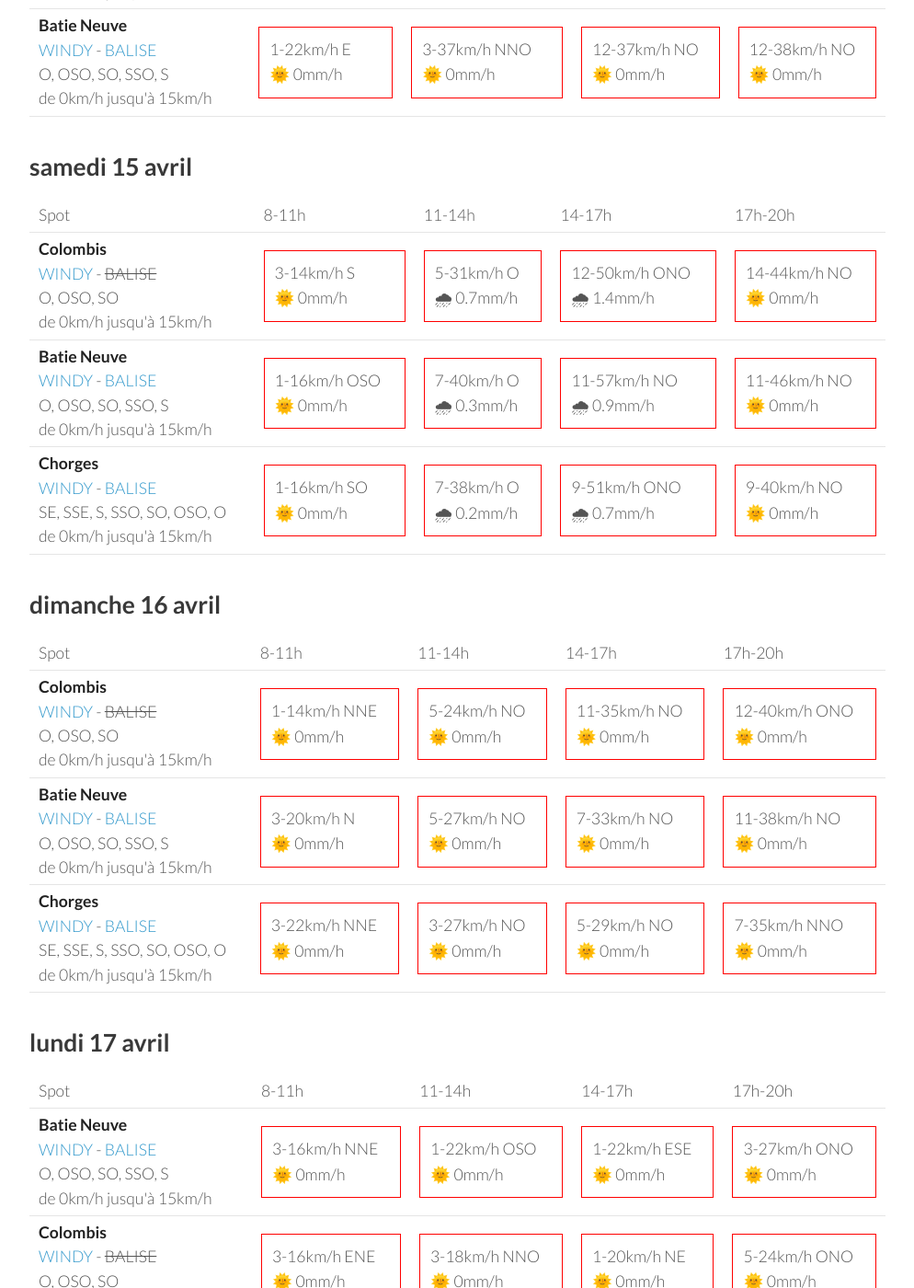
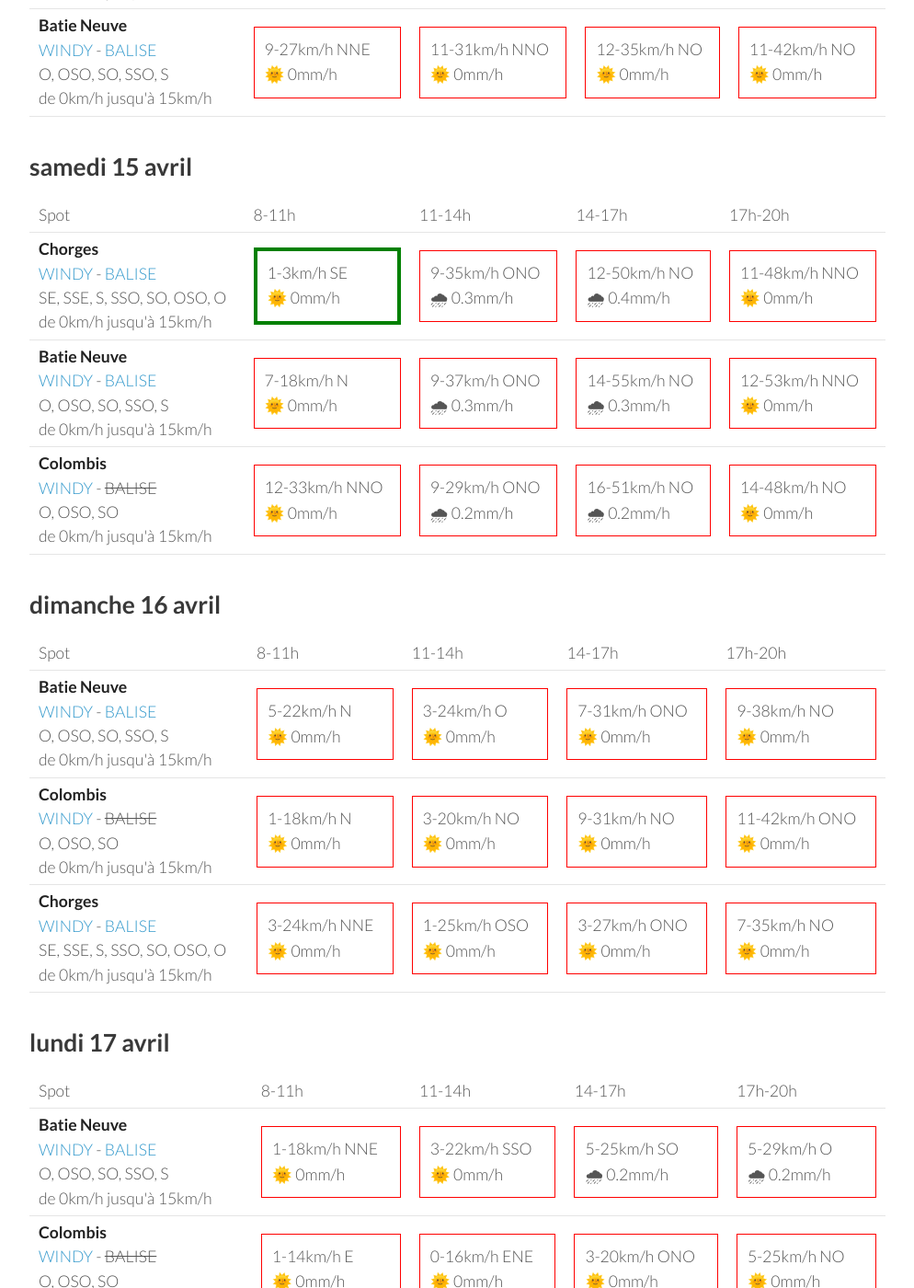
Before and after one commit to parapente-dans-le-nord/parapente-dans-le-nord.github.io, a Jekyll site: the page built from saint_andre.markdown, in a window 1280 px wide and 1400 px high, scrolled down 1066 px. Shown: the whole window at 92% size, without its empty margins (26-1020 px from the left). Built offline with Jekyll 4.4.1, drawn with Linux system fonts in a browser that asks for light colours; some of the changed text lies outside the part shown.

Commit message:
update index.markdown

```diff
--- a/saint_andre.markdown
+++ b/saint_andre.markdown
@@ -25,27 +25,27 @@ page mise à jour le jeudi 13 avril 13:35
         <td><strong>Batie Neuve</strong><br><a href="https://windy.com/44.584/6.236?44.559,6.262,10,m:eTtagly">WINDY</a> - <span class=""><a href="https://www.openwindmap.org/PP554">BALISE</a> </span><br> <span class="vent-favorable">O, OSO, SO, SSO, S</span><br><span class="force-vent">de 0km/h jusqu'à 15km/h</span> </td>
 
             <td><div class="not-flyable"><p>0-0km/h NA</p><p>🌧️ 0mm/h</p></div></td>
-            <td><div class="not-flyable"><p>18-51km/h NNO</p><p>🌞 0mm/h</p></div></td>
-            <td><div class="not-flyable"><p>20-55km/h ONO</p><p>🌞 0mm/h</p></div></td>
-            <td><div class="not-flyable"><p>22-61km/h ONO</p><p>🌞 0mm/h</p></div></td>
+            <td><div class="not-flyable"><p>0-0km/h NA</p><p>🌧️ 0mm/h</p></div></td>
+            <td><div class="not-flyable"><p>0-0km/h NA</p><p>🌧️ 0mm/h</p></div></td>
+            <td><div class="not-flyable"><p>20-61km/h ONO</p><p>🌞 0mm/h</p></div></td>
+
+    </tr>
+<tr>
+        <td><strong>Colombis</strong><br><a href="https://windy.com/44.494/6.216?44.559,6.262,10">WINDY</a> - <span class="no-balise"> BALISE </span><br> <span class="vent-favorable">O, OSO, SO</span><br><span class="force-vent">de 0km/h jusqu'à 15km/h</span> </td>
+
+            <td><div class="not-flyable"><p>0-0km/h NA</p><p>🌧️ 0mm/h</p></div></td>
+            <td><div class="not-flyable"><p>0-0km/h NA</p><p>🌧️ 0mm/h</p></div></td>
+            <td><div class="not-flyable"><p>0-0km/h NA</p><p>🌧️ 0mm/h</p></div></td>
+            <td><div class="not-flyable"><p>14-51km/h NO</p><p>🌞 0mm/h</p></div></td>
 
     </tr>
 <tr>
         <td><strong>Chorges</strong><br><a href="https://windy.com/44.578/6.280?44.559,6.262,10">WINDY</a> - <span class=""><a href="https://www.openwindmap.org/PP554">BALISE</a> </span><br> <span class="vent-favorable">SE, SSE, S, SSO, SO, OSO, O</span><br><span class="force-vent">de 0km/h jusqu'à 15km/h</span> </td>
 
             <td><div class="not-flyable"><p>0-0km/h NA</p><p>🌧️ 0mm/h</p></div></td>
-            <td><div class="not-flyable"><p>7-25km/h NE</p><p>🌞 0mm/h</p></div></td>
-            <td><div class="not-flyable"><p>18-40km/h O</p><p>🌞 0mm/h</p></div></td>
-            <td><div class="not-flyable"><p>16-42km/h O</p><p>🌞 0mm/h</p></div></td>
-
-    </tr>
-<tr>
-        <td><strong>Colombis</strong><br><a href="https://windy.com/44.494/6.216?44.559,6.262,10">WINDY</a> - <span class="no-balise"> BALISE </span><br> <span class="vent-favorable">O, OSO, SO</span><br><span class="force-vent">de 0km/h jusqu'à 15km/h</span> </td>
-
             <td><div class="not-flyable"><p>0-0km/h NA</p><p>🌧️ 0mm/h</p></div></td>
-            <td><div class="not-flyable"><p>18-50km/h NNO</p><p>🌞 0mm/h</p></div></td>
-            <td><div class="not-flyable"><p>16-46km/h NO</p><p>🌞 0mm/h</p></div></td>
-            <td><div class="not-flyable"><p>14-57km/h NO</p><p>🌞 0mm/h</p></div></td>
+            <td><div class="not-flyable"><p>0-0km/h NA</p><p>🌧️ 0mm/h</p></div></td>
+            <td><div class="not-flyable"><p>12-50km/h O</p><p>🌞 0mm/h</p></div></td>
 
     </tr>
 
@@ -67,30 +67,30 @@ page mise à jour le jeudi 13 avril 13:35
 <tr>
         <td><strong>Chorges</strong><br><a href="https://windy.com/44.578/6.280?44.559,6.262,10">WINDY</a> - <span class=""><a href="https://www.openwindmap.org/PP554">BALISE</a> </span><br> <span class="vent-favorable">SE, SSE, S, SSO, SO, OSO, O</span><br><span class="force-vent">de 0km/h jusqu'à 15km/h</span> </td>
 
-            <td><div class="flyable"><p>1-5km/h OSO</p><p>🌞 0mm/h</p></div></td>
-            <td><div class="flyable"><p>7-12km/h S</p><p>🌞 0mm/h</p></div></td>
-            <td><div class="not-flyable"><p>11-24km/h NO</p><p>🌞 0mm/h</p></div></td>
-            <td><div class="not-flyable"><p>12-38km/h NO</p><p>🌞 0mm/h</p></div></td>
+            <td><div class="not-flyable"><p>1-3km/h ENE</p><p>🌞 0mm/h</p></div></td>
+            <td><div class="flyable"><p>7-14km/h S</p><p>🌞 0mm/h</p></div></td>
+            <td><div class="not-flyable"><p>14-25km/h O</p><p>🌞 0mm/h</p></div></td>
+            <td><div class="not-flyable"><p>9-42km/h ONO</p><p>🌞 0mm/h</p></div></td>
 
 
     </tr>
 <tr>
         <td><strong>Colombis</strong><br><a href="https://windy.com/44.494/6.216?44.559,6.262,10">WINDY</a> - <span class="no-balise"> BALISE </span><br> <span class="vent-favorable">O, OSO, SO</span><br><span class="force-vent">de 0km/h jusqu'à 15km/h</span> </td>
 
-            <td><div class="not-flyable"><p>3-46km/h N</p><p>🌞 0mm/h</p></div></td>
-            <td><div class="not-flyable"><p>14-38km/h NNO</p><p>🌞 0mm/h</p></div></td>
-            <td><div class="not-flyable"><p>5-24km/h NO</p><p>🌞 0mm/h</p></div></td>
-            <td><div class="not-flyable"><p>11-37km/h O</p><p>🌞 0mm/h</p></div></td>
+            <td><div class="not-flyable"><p>11-48km/h NNO</p><p>🌞 0mm/h</p></div></td>
+            <td><div class="not-flyable"><p>12-31km/h NNO</p><p>🌞 0mm/h</p></div></td>
+            <td><div class="not-flyable"><p>5-27km/h O</p><p>🌞 0mm/h</p></div></td>
+            <td><div class="not-flyable"><p>7-35km/h NO</p><p>🌞 0mm/h</p></div></td>
 
 
     </tr>
 <tr>
         <td><strong>Batie Neuve</strong><br><a href="https://windy.com/44.584/6.236?44.559,6.262,10,m:eTtagly">WINDY</a> - <span class=""><a href="https://www.openwindmap.org/PP554">BALISE</a> </span><br> <span class="vent-favorable">O, OSO, SO, SSO, S</span><br><span class="force-vent">de 0km/h jusqu'à 15km/h</span> </td>
 
-            <td><div class="not-flyable"><p>1-22km/h E</p><p>🌞 0mm/h</p></div></td>
-            <td><div class="not-flyable"><p>3-37km/h NNO</p><p>🌞 0mm/h</p></div></td>
-            <td><div class="not-flyable"><p>12-37km/h NO</p><p>🌞 0mm/h</p></div></td>
-            <td><div class="not-flyable"><p>12-38km/h NO</p><p>🌞 0mm/h</p></div></td>
+            <td><div class="not-flyable"><p>9-27km/h NNE</p><p>🌞 0mm/h</p></div></td>
+            <td><div class="not-flyable"><p>11-31km/h NNO</p><p>🌞 0mm/h</p></div></td>
+            <td><div class="not-flyable"><p>12-35km/h NO</p><p>🌞 0mm/h</p></div></td>
+            <td><div class="not-flyable"><p>11-42km/h NO</p><p>🌞 0mm/h</p></div></td>
 
 
     </tr>
@@ -111,32 +111,32 @@ page mise à jour le jeudi 13 avril 13:35
       <td>17h-20h</td>
     </tr>
 <tr>
-        <td><strong>Colombis</strong><br><a href="https://windy.com/44.494/6.216?44.559,6.262,10">WINDY</a> - <span class="no-balise"> BALISE </span><br> <span class="vent-favorable">O, OSO, SO</span><br><span class="force-vent">de 0km/h jusqu'à 15km/h</span> </td>
+        <td><strong>Chorges</strong><br><a href="https://windy.com/44.578/6.280?44.559,6.262,10">WINDY</a> - <span class=""><a href="https://www.openwindmap.org/PP554">BALISE</a> </span><br> <span class="vent-favorable">SE, SSE, S, SSO, SO, OSO, O</span><br><span class="force-vent">de 0km/h jusqu'à 15km/h</span> </td>
 
-            <td><div class="not-flyable"><p>3-14km/h S</p><p>🌞 0mm/h</p></div></td>
-            <td><div class="not-flyable"><p>5-31km/h O</p><p>🌧 0.7mm/h</p></div></td>
-            <td><div class="not-flyable"><p>12-50km/h ONO</p><p>🌧 1.4mm/h</p></div></td>
-            <td><div class="not-flyable"><p>14-44km/h NO</p><p>🌞 0mm/h</p></div></td>
+            <td><div class="flyable"><p>1-3km/h SE</p><p>🌞 0mm/h</p></div></td>
+            <td><div class="not-flyable"><p>9-35km/h ONO</p><p>🌧 0.3mm/h</p></div></td>
+            <td><div class="not-flyable"><p>12-50km/h NO</p><p>🌧 0.4mm/h</p></div></td>
+            <td><div class="not-flyable"><p>11-48km/h NNO</p><p>🌞 0mm/h</p></div></td>
 
 
     </tr>
 <tr>
         <td><strong>Batie Neuve</strong><br><a href="https://windy.com/44.584/6.236?44.559,6.262,10,m:eTtagly">WINDY</a> - <span class=""><a href="https://www.openwindmap.org/PP554">BALISE</a> </span><br> <span class="vent-favorable">O, OSO, SO, SSO, S</span><br><span class="force-vent">de 0km/h jusqu'à 15km/h</span> </td>
 
-            <td><div class="not-flyable"><p>1-16km/h OSO</p><p>🌞 0mm/h</p></div></td>
-            <td><div class="not-flyable"><p>7-40km/h O</p><p>🌧 0.3mm/h</p></div></td>
-            <td><div class="not-flyable"><p>11-57km/h NO</p><p>🌧 0.9mm/h</p></div></td>
-            <td><div class="not-flyable"><p>11-46km/h NO</p><p>🌞 0mm/h</p></div></td>
+            <td><div class="not-flyable"><p>7-18km/h N</p><p>🌞 0mm/h</p></div></td>
+            <td><div class="not-flyable"><p>9-37km/h ONO</p><p>🌧 0.3mm/h</p></div></td>
+            <td><div class="not-flyable"><p>14-55km/h NO</p><p>🌧 0.3mm/h</p></div></td>
+            <td><div class="not-flyable"><p>12-53km/h NNO</p><p>🌞 0mm/h</p></div></td>
 
 
     </tr>
 <tr>
-        <td><strong>Chorges</strong><br><a href="https://windy.com/44.578/6.280?44.559,6.262,10">WINDY</a> - <span class=""><a href="https://www.openwindmap.org/PP554">BALISE</a> </span><br> <span class="vent-favorable">SE, SSE, S, SSO, SO, OSO, O</span><br><span class="force-vent">de 0km/h jusqu'à 15km/h</span> </td>
+        <td><strong>Colombis</strong><br><a href="https://windy.com/44.494/6.216?44.559,6.262,10">WINDY</a> - <span class="no-balise"> BALISE </span><br> <span class="vent-favorable">O, OSO, SO</span><br><span class="force-vent">de 0km/h jusqu'à 15km/h</span> </td>
 
-            <td><div class="not-flyable"><p>1-16km/h SO</p><p>🌞 0mm/h</p></div></td>
-            <td><div class="not-flyable"><p>7-38km/h O</p><p>🌧 0.2mm/h</p></div></td>
-            <td><div class="not-flyable"><p>9-51km/h ONO</p><p>🌧 0.7mm/h</p></div></td>
-            <td><div class="not-flyable"><p>9-40km/h NO</p><p>🌞 0mm/h</p></div></td>
+            <td><div class="not-flyable"><p>12-33km/h NNO</p><p>🌞 0mm/h</p></div></td>
+            <td><div class="not-flyable"><p>9-29km/h ONO</p><p>🌧 0.2mm/h</p></div></td>
+            <td><div class="not-flyable"><p>16-51km/h NO</p><p>🌧 0.2mm/h</p></div></td>
+            <td><div class="not-flyable"><p>14-48km/h NO</p><p>🌞 0mm/h</p></div></td>
 
 
     </tr>
@@ -157,32 +157,32 @@ page mise à jour le jeudi 13 avril 13:35
       <td>17h-20h</td>
     </tr>
 <tr>
-        <td><strong>Colombis</strong><br><a href="https://windy.com/44.494/6.216?44.559,6.262,10">WINDY</a> - <span class="no-balise"> BALISE </span><br> <span class="vent-favorable">O, OSO, SO</span><br><span class="force-vent">de 0km/h jusqu'à 15km/h</span> </td>
+        <td><strong>Batie Neuve</strong><br><a href="https://windy.com/44.584/6.236?44.559,6.262,10,m:eTtagly">WINDY</a> - <span class=""><a href="https://www.openwindmap.org/PP554">BALISE</a> </span><br> <span class="vent-favorable">O, OSO, SO, SSO, S</span><br><span class="force-vent">de 0km/h jusqu'à 15km/h</span> </td>
 
-            <td><div class="not-flyable"><p>1-14km/h NNE</p><p>🌞 0mm/h</p></div></td>
-            <td><div class="not-flyable"><p>5-24km/h NO</p><p>🌞 0mm/h</p></div></td>
-            <td><div class="not-flyable"><p>11-35km/h NO</p><p>🌞 0mm/h</p></div></td>
-            <td><div class="not-flyable"><p>12-40km/h ONO</p><p>🌞 0mm/h</p></div></td>
+            <td><div class="not-flyable"><p>5-22km/h N</p><p>🌞 0mm/h</p></div></td>
+            <td><div class="not-flyable"><p>3-24km/h O</p><p>🌞 0mm/h</p></div></td>
+            <td><div class="not-flyable"><p>7-31km/h ONO</p><p>🌞 0mm/h</p></div></td>
+            <td><div class="not-flyable"><p>9-38km/h NO</p><p>🌞 0mm/h</p></div></td>
 
 
     </tr>
 <tr>
-        <td><strong>Batie Neuve</strong><br><a href="https://windy.com/44.584/6.236?44.559,6.262,10,m:eTtagly">WINDY</a> - <span class=""><a href="https://www.openwindmap.org/PP554">BALISE</a> </span><br> <span class="vent-favorable">O, OSO, SO, SSO, S</span><br><span class="force-vent">de 0km/h jusqu'à 15km/h</span> </td>
+        <td><strong>Colombis</strong><br><a href="https://windy.com/44.494/6.216?44.559,6.262,10">WINDY</a> - <span class="no-balise"> BALISE </span><br> <span class="vent-favorable">O, OSO, SO</span><br><span class="force-vent">de 0km/h jusqu'à 15km/h</span> </td>
 
-            <td><div class="not-flyable"><p>3-20km/h N</p><p>🌞 0mm/h</p></div></td>
-            <td><div class="not-flyable"><p>5-27km/h NO</p><p>🌞 0mm/h</p></div></td>
-            <td><div class="not-flyable"><p>7-33km/h NO</p><p>🌞 0mm/h</p></div></td>
-            <td><div class="not-flyable"><p>11-38km/h NO</p><p>🌞 0mm/h</p></div></td>
+            <td><div class="not-flyable"><p>1-18km/h N</p><p>🌞 0mm/h</p></div></td>
+            <td><div class="not-flyable"><p>3-20km/h NO</p><p>🌞 0mm/h</p></div></td>
+            <td><div class="not-flyable"><p>9-31km/h NO</p><p>🌞 0mm/h</p></div></td>
+            <td><div class="not-flyable"><p>11-42km/h ONO</p><p>🌞 0mm/h</p></div></td>
 
 
     </tr>
 <tr>
         <td><strong>Chorges</strong><br><a href="https://windy.com/44.578/6.280?44.559,6.262,10">WINDY</a> - <span class=""><a href="https://www.openwindmap.org/PP554">BALISE</a> </span><br> <span class="vent-favorable">SE, SSE, S, SSO, SO, OSO, O</span><br><span class="force-vent">de 0km/h jusqu'à 15km/h</span> </td>
 
-            <td><div class="not-flyable"><p>3-22km/h NNE</p><p>🌞 0mm/h</p></div></td>
-            <td><div class="not-flyable"><p>3-27km/h NO</p><p>🌞 0mm/h</p></div></td>
-            <td><div class="not-flyable"><p>5-29km/h NO</p><p>🌞 0mm/h</p></div></td>
-            <td><div class="not-flyable"><p>7-35km/h NNO</p><p>🌞 0mm/h</p></div></td>
+            <td><div class="not-flyable"><p>3-24km/h NNE</p><p>🌞 0mm/h</p></div></td>
+            <td><div class="not-flyable"><p>1-25km/h OSO</p><p>🌞 0mm/h</p></div></td>
+            <td><div class="not-flyable"><p>3-27km/h ONO</p><p>🌞 0mm/h</p></div></td>
+            <td><div class="not-flyable"><p>7-35km/h NO</p><p>🌞 0mm/h</p></div></td>
 
 
     </tr>
@@ -205,30 +205,30 @@ page mise à jour le jeudi 13 avril 13:35
 <tr>
         <td><strong>Batie Neuve</strong><br><a href="https://windy.com/44.584/6.236?44.559,6.262,10,m:eTtagly">WINDY</a> - <span class=""><a href="https://www.openwindmap.org/PP554">BALISE</a> </span><br> <span class="vent-favorable">O, OSO, SO, SSO, S</span><br><span class="force-vent">de 0km/h jusqu'à 15km/h</span> </td>
 
-            <td><div class="not-flyable"><p>3-16km/h NNE</p><p>🌞 0mm/h</p></div></td>
-            <td><div class="not-flyable"><p>1-22km/h OSO</p><p>🌞 0mm/h</p></div></td>
-            <td><div class="not-flyable"><p>1-22km/h ESE</p><p>🌞 0mm/h</p></div></td>
-            <td><div class="not-flyable"><p>3-27km/h ONO</p><p>🌞 0mm/h</p></div></td>
+            <td><div class="not-flyable"><p>1-18km/h NNE</p><p>🌞 0mm/h</p></div></td>
+            <td><div class="not-flyable"><p>3-22km/h SSO</p><p>🌞 0mm/h</p></div></td>
+            <td><div class="not-flyable"><p>5-25km/h SO</p><p>🌧 0.2mm/h</p></div></td>
+            <td><div class="not-flyable"><p>5-29km/h O</p><p>🌧 0.2mm/h</p></div></td>
 
 
     </tr>
 <tr>
         <td><strong>Colombis</strong><br><a href="https://windy.com/44.494/6.216?44.559,6.262,10">WINDY</a> - <span class="no-balise"> BALISE </span><br> <span class="vent-favorable">O, OSO, SO</span><br><span class="force-vent">de 0km/h jusqu'à 15km/h</span> </td>
 
-            <td><div class="not-flyable"><p>3-16km/h ENE</p><p>🌞 0mm/h</p></div></td>
-            <td><div class="not-flyable"><p>3-18km/h NNO</p><p>🌞 0mm/h</p></div></td>
-            <td><div class="not-flyable"><p>1-20km/h NE</p><p>🌞 0mm/h</p></div></td>
-            <td><div class="not-flyable"><p>5-24km/h ONO</p><p>🌞 0mm/h</p></div></td>
+            <td><div class="not-flyable"><p>1-14km/h E</p><p>🌞 0mm/h</p></div></td>
+            <td><div class="not-flyable"><p>0-16km/h ENE</p><p>🌞 0mm/h</p></div></td>
+            <td><div class="not-flyable"><p>3-20km/h ONO</p><p>🌞 0mm/h</p></div></td>
+            <td><div class="not-flyable"><p>5-25km/h NO</p><p>🌞 0mm/h</p></div></td>
 
 
     </tr>
 <tr>
         <td><strong>Chorges</strong><br><a href="https://windy.com/44.578/6.280?44.559,6.262,10">WINDY</a> - <span class=""><a href="https://www.openwindmap.org/PP554">BALISE</a> </span><br> <span class="vent-favorable">SE, SSE, S, SSO, SO, OSO, O</span><br><span class="force-vent">de 0km/h jusqu'à 15km/h</span> </td>
 
-            <td><div class="not-flyable"><p>5-22km/h NE</p><p>🌞 0mm/h</p></div></td>
-            <td><div class="not-flyable"><p>0-25km/h S</p><p>🌞 0mm/h</p></div></td>
-            <td><div class="not-flyable"><p>3-25km/h E</p><p>🌞 0mm/h</p></div></td>
-            <td><div class="not-flyable"><p>1-29km/h ONO</p><p>🌞 0mm/h</p></div></td>
+            <td><div class="not-flyable"><p>3-20km/h ENE</p><p>🌞 0mm/h</p></div></td>
+            <td><div class="not-flyable"><p>3-24km/h SSO</p><p>🌞 0mm/h</p></div></td>
+            <td><div class="not-flyable"><p>5-25km/h SSO</p><p>🌧 0.2mm/h</p></div></td>
+            <td><div class="not-flyable"><p>5-27km/h OSO</p><p>🌧 0.3mm/h</p></div></td>
 
 
     </tr>
@@ -251,30 +251,30 @@ page mise à jour le jeudi 13 avril 13:35
 <tr>
         <td><strong>Colombis</strong><br><a href="https://windy.com/44.494/6.216?44.559,6.262,10">WINDY</a> - <span class="no-balise"> BALISE </span><br> <span class="vent-favorable">O, OSO, SO</span><br><span class="force-vent">de 0km/h jusqu'à 15km/h</span> </td>
 
-            <td><div class="not-flyable"><p>3-18km/h E</p><p>🌞 0mm/h</p></div></td>
-            <td><div class="not-flyable"><p>1-18km/h NNO</p><p>🌞 0mm/h</p></div></td>
-            <td><div class="not-flyable"><p>5-22km/h O</p><p>🌞 0mm/h</p></div></td>
-            <td><div class="not-flyable"><p>9-27km/h NNO</p><p>🌞 0mm/h</p></div></td>
+            <td><div class="not-flyable"><p>3-14km/h E</p><p>🌞 0mm/h</p></div></td>
+            <td><div class="not-flyable"><p>1-14km/h NNO</p><p>🌞 0mm/h</p></div></td>
+            <td><div class="not-flyable"><p>5-22km/h O</p><p>🌧 0.2mm/h</p></div></td>
+            <td><div class="not-flyable"><p>11-37km/h SSO</p><p>🌧 3mm/h</p></div></td>
 
 
     </tr>
 <tr>
         <td><strong>Batie Neuve</strong><br><a href="https://windy.com/44.584/6.236?44.559,6.262,10,m:eTtagly">WINDY</a> - <span class=""><a href="https://www.openwindmap.org/PP554">BALISE</a> </span><br> <span class="vent-favorable">O, OSO, SO, SSO, S</span><br><span class="force-vent">de 0km/h jusqu'à 15km/h</span> </td>
 
-            <td><div class="not-flyable"><p>3-16km/h NE</p><p>🌞 0mm/h</p></div></td>
-            <td><div class="not-flyable"><p>3-20km/h SSO</p><p>🌞 0mm/h</p></div></td>
-            <td><div class="not-flyable"><p>5-27km/h OSO</p><p>🌧 0.4mm/h</p></div></td>
-            <td><div class="not-flyable"><p>5-25km/h NNO</p><p>🌧 1.3mm/h</p></div></td>
+            <td><div class="not-flyable"><p>3-14km/h NE</p><p>🌞 0mm/h</p></div></td>
+            <td><div class="not-flyable"><p>1-18km/h SO</p><p>🌞 0mm/h</p></div></td>
+            <td><div class="not-flyable"><p>5-25km/h SSO</p><p>🌞 0mm/h</p></div></td>
+            <td><div class="not-flyable"><p>9-37km/h SSO</p><p>🌧 1.2mm/h</p></div></td>
 
 
     </tr>
 <tr>
         <td><strong>Chorges</strong><br><a href="https://windy.com/44.578/6.280?44.559,6.262,10">WINDY</a> - <span class=""><a href="https://www.openwindmap.org/PP554">BALISE</a> </span><br> <span class="vent-favorable">SE, SSE, S, SSO, SO, OSO, O</span><br><span class="force-vent">de 0km/h jusqu'à 15km/h</span> </td>
 
-            <td><div class="not-flyable"><p>3-18km/h ENE</p><p>🌞 0mm/h</p></div></td>
-            <td><div class="not-flyable"><p>3-20km/h SSO</p><p>🌞 0mm/h</p></div></td>
-            <td><div class="not-flyable"><p>5-27km/h OSO</p><p>🌧 0.5mm/h</p></div></td>
-            <td><div class="not-flyable"><p>5-27km/h NO</p><p>🌧 0.9mm/h</p></div></td>
+            <td><div class="not-flyable"><p>3-16km/h ENE</p><p>🌞 0mm/h</p></div></td>
+            <td><div class="not-flyable"><p>1-18km/h SO</p><p>🌞 0mm/h</p></div></td>
+            <td><div class="not-flyable"><p>3-24km/h SSO</p><p>🌞 0mm/h</p></div></td>
+            <td><div class="not-flyable"><p>7-37km/h SSO</p><p>🌧 1.5mm/h</p></div></td>
 
 
     </tr>
```
Also changed, not shown: other parts of saint_andre.markdown (+1 -1 lines).
